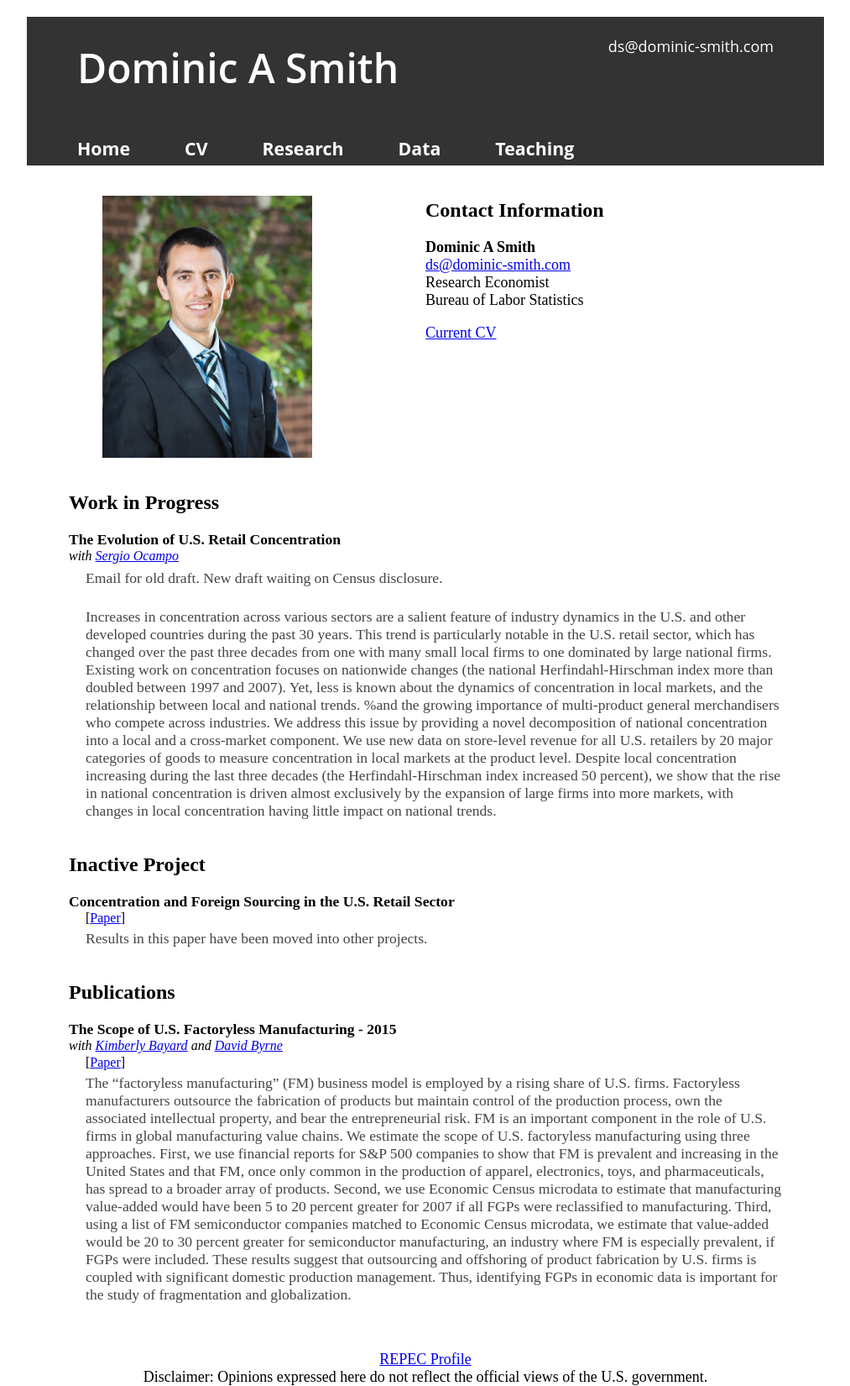
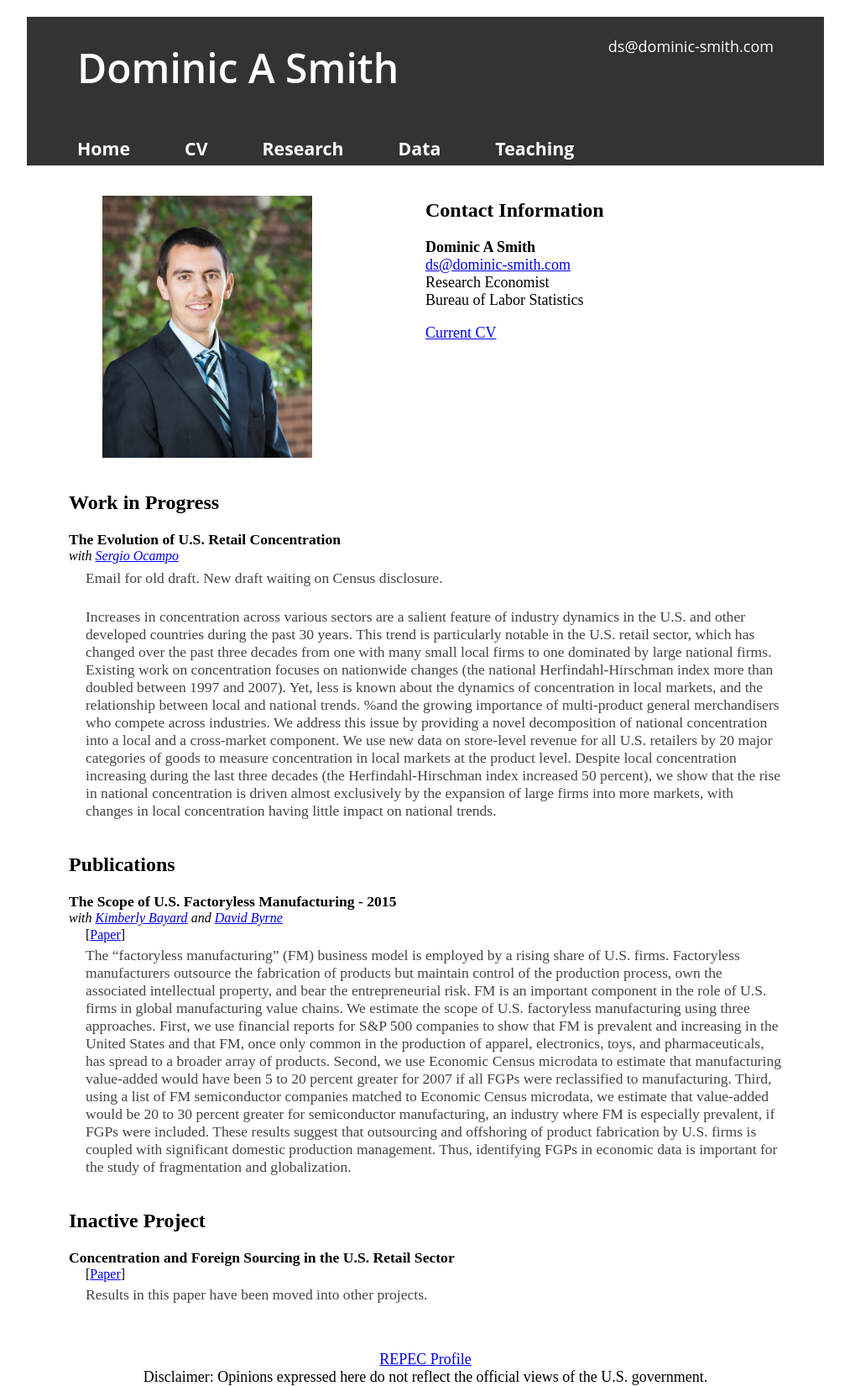
Before and after one commit to dominic-smith/dominic-smith.github.io, a Jekyll site: the page built from index.md, in a window 1280 px wide. Shown: the whole page at 84% size, without its empty margins (133-1146 px from the left). Built offline with Jekyll 4.4.1, drawn with Linux system fonts in a browser that asks for light colours; part of the change alters nothing that is shown.

Commit message:
Update index.md

```diff
--- a/index.md
+++ b/index.md
@@ -39,11 +39,6 @@ layout: default
                <div class="summary">Email for old draft.  New draft waiting on Census disclosure.</div>
                 <div class="summary">Increases in concentration across various sectors are a salient feature of industry dynamics in the U.S. and other developed countries during the past 30 years. This trend is particularly notable in the U.S. retail sector, which has changed over the past three decades from one with many small local firms to one dominated by large national firms. Existing work on concentration focuses on nationwide changes (the national Herfindahl-Hirschman index more than doubled between 1997 and 2007). Yet, less is known about the dynamics of concentration in local markets, and the relationship between local and national trends.  %and the growing importance of multi-product general merchandisers who compete across industries.  We address this issue by providing a novel decomposition of national concentration into a local and a cross-market component. We use new data on store-level revenue for all U.S. retailers by 20 major categories of goods to measure concentration in local markets at the product level. Despite local concentration increasing during the last three decades (the Herfindahl-Hirschman index increased 50 percent), we show that the rise in national concentration is driven almost exclusively by the expansion of large firms into more markets, with changes in local concentration having little impact on national trends.</div>
 
-            <h2>Inactive Project</h2>
-                <div class="paper">Concentration and Foreign Sourcing in the U.S. Retail Sector </div>
-               <div class="links">[<a href="{{site.baseurl}}/smith_jmp2.pdf" rel="noopener noreferrer" target="_blank" onclick="ga('send','event',{eventCategory:'PDF',eventAction:'jmp',eventLabel:'S',eventValue:5});">Paper</a>]</div>
-               <div class="summary">Results in this paper have been moved into other projects.</div>
-
 
 <!--
             <h2>Work in Progress</h2>
@@ -58,6 +53,11 @@ layout: default
                 <div class="summary">The “factoryless manufacturing” (FM) business model is employed by a rising share of U.S. firms. Factoryless manufacturers outsource the fabrication of products but maintain control of the production process, own the associated intellectual property, and bear the entrepreneurial risk. FM is an important component in the role of U.S. firms in global manufacturing value chains. We estimate the scope of U.S. factoryless manufacturing using three approaches. First, we use financial reports for S&P 500 companies to show that FM is prevalent and increasing in the United States and that FM, once only common in the production of apparel, electronics, toys, and pharmaceuticals, has spread to a broader array of products. Second, we use Economic Census microdata to estimate that manufacturing value-added would have been 5 to 20 percent greater for 2007 if all FGPs were reclassified to manufacturing. Third, using a list of FM semiconductor companies matched to Economic Census microdata, we estimate that value-added would be 20 to 30 percent greater for semiconductor manufacturing, an industry where FM is especially prevalent, if FGPs were included. These results suggest that outsourcing and offshoring of product fabrication by U.S. firms is coupled with significant domestic production management. Thus, identifying FGPs in economic data is important for the study of fragmentation and globalization. </div>
 
 
+    <h2>Inactive Project</h2>
+                <div class="paper">Concentration and Foreign Sourcing in the U.S. Retail Sector </div>
+               <div class="links">[<a href="{{site.baseurl}}/smith_jmp2.pdf" rel="noopener noreferrer" target="_blank" onclick="ga('send','event',{eventCategory:'PDF',eventAction:'jmp',eventLabel:'S',eventValue:5});">Paper</a>]</div>
+               <div class="summary">Results in this paper have been moved into other projects.</div>
+
 
 
 <br/><br/>
```
